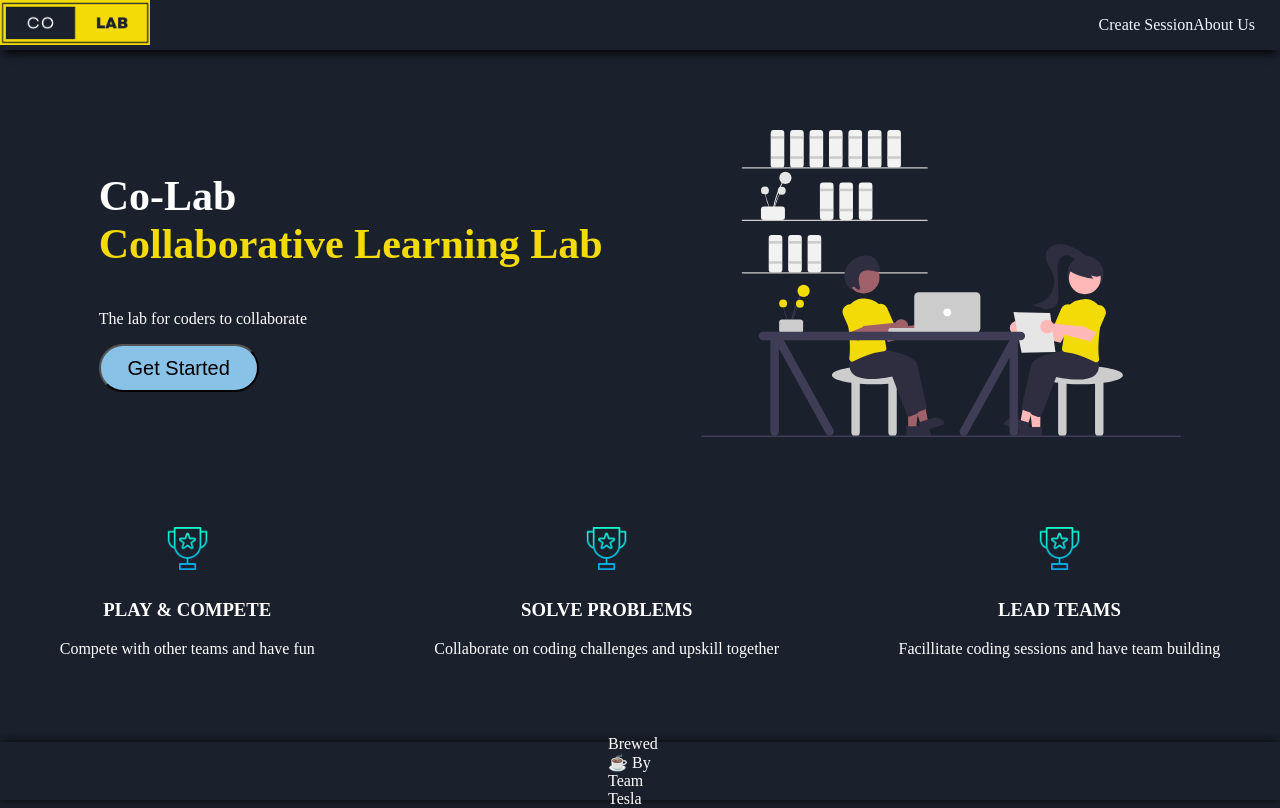
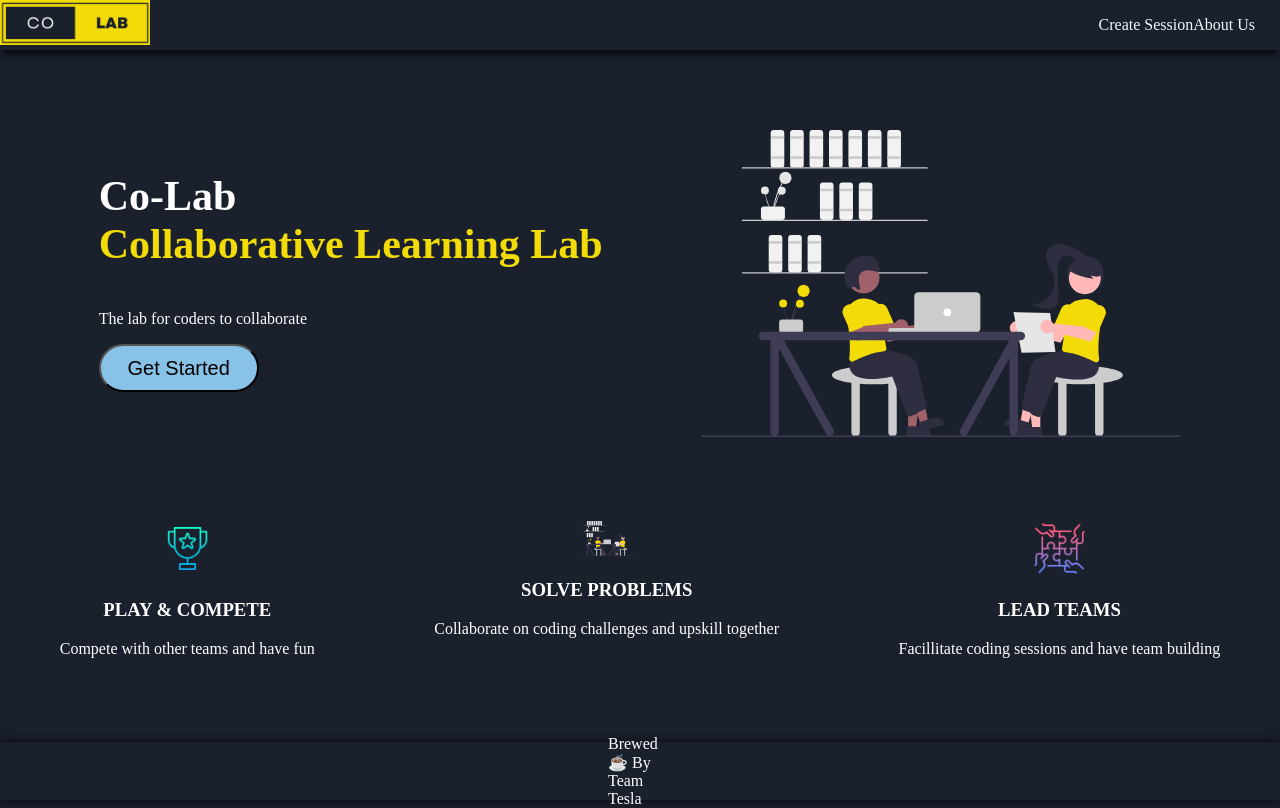
Before and after one commit to Tesla-Curiosity-Awards/CoLab-App, a React (Create React App) app in the folder frontend/co-lab/: page / in a window 1280 px wide. Built offline with nearby package versions, Linux system fonts and the light colour scheme.

Commit message:
image exports

```diff
--- a/frontend/co-lab/src/assets/index.ts
+++ b/frontend/co-lab/src/assets/index.ts
@@ -1,6 +1,7 @@
 
-import { default as competeIcon } from './icons/compete.png';
+/* import { default as competeIcon } from './icons/compete.png';
 import { default as teamWorkIcon } from './icons/team-work.png';
-import { default as collaborateIcon } from './icons/partnership.png';
+import { default as collaborateIcon } from './icons/partnership.png'; */
+import * as images from './assets';
 
-export { competeIcon, teamWorkIcon, collaborateIcon }
+export {images}
--- a/frontend/co-lab/src/pages/index/index.tsx
+++ b/frontend/co-lab/src/pages/index/index.tsx
@@ -2,7 +2,8 @@ import React from 'react'
 import { CarouselItem } from '../../components/carousel-item/carousel-item'
 import { Footer } from '../../components/footer/footer'
 import icons from '../../assets/assets.json';
-import { completeIcon, homeSVG } from '../../assets/assets';
+import {images} from '../../assets/index';
+
 import './index.scss'
 import TopNavBar from '../../components/top-navigation-bar/top-nav-bar';
 
@@ -16,8 +17,8 @@ export const Index = () => {
         window.location.href = '/setup'
     }
 
-    const carouselItems = iconList.map((icon) =>
-        <CarouselItem id={icon.image} src={completeIcon} {...icon} />)
+    const carouselItems = iconList.map((icon,i=0) =>
+        <CarouselItem id={icon.image} src={Object.values(images)[i]} {...icon} />)
 
     return (
         <React.Fragment key="index">
@@ -29,7 +30,7 @@ export const Index = () => {
                     <button type='submit' className='btn-main' onClick={goToForm}>Get Started</button>
                 </section>
                 <section>
-                    <img className='svg' src={homeSVG} alt='home-svg' />
+                    <img className='svg' src={images.homeSVG} alt='home-svg' />
                 </section>
             </section>
 
```
